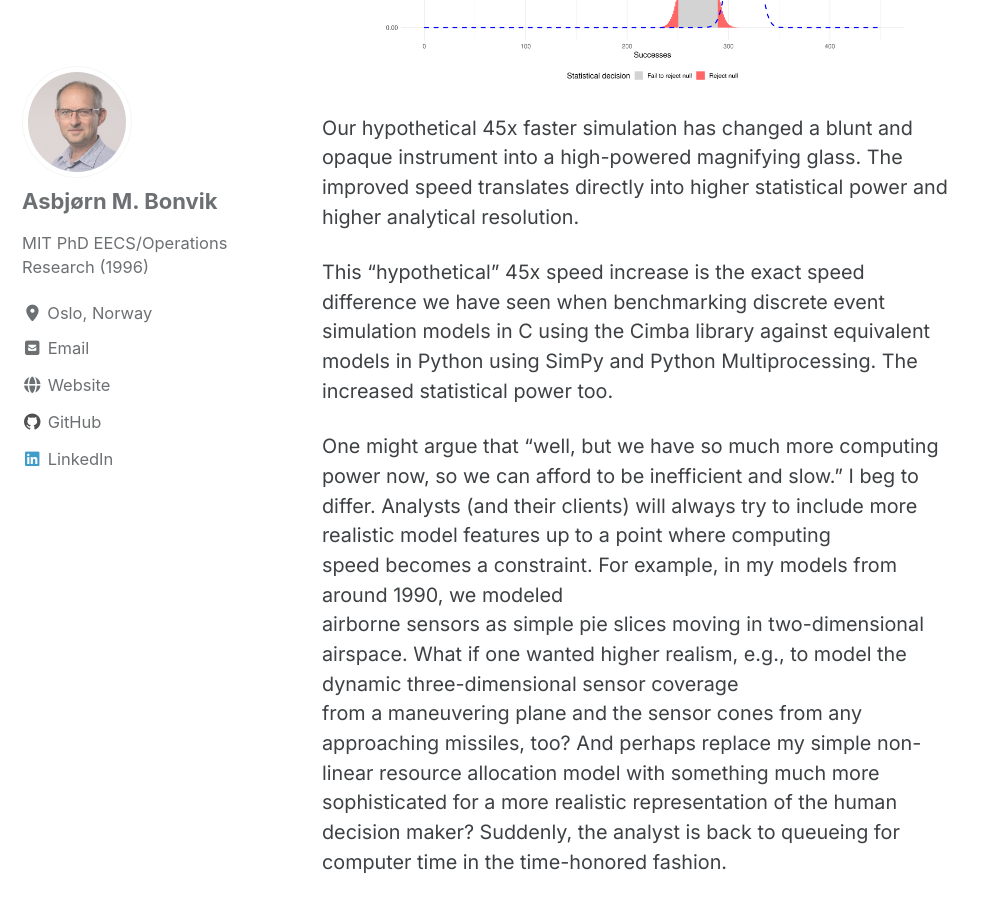
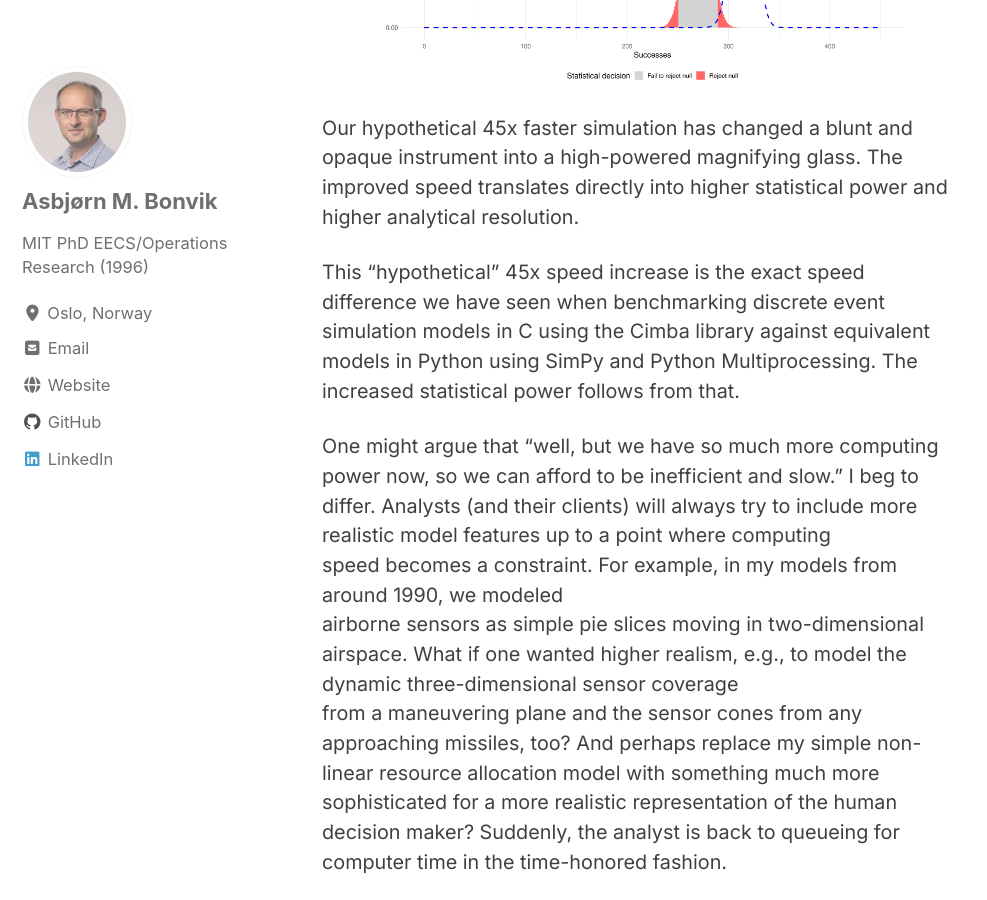
Before and after one commit to ambonvik/ambonvik.github.io, a Jekyll site: the page built from _posts/2026-02-25-speed-is-power.markdown, in a window 1280 px wide and 900 px high, scrolled down 5795 px. Shown: the whole window, without its empty margins (0-987 px from the left). Built offline with Jekyll 4.4.1, drawn with Linux system fonts in a browser that asks for light colours; cached includes are drawn as plain includes; comment, search, counter and statistics services are not loaded.

Commit message:
Minor edits

```diff
--- a/_posts/2026-02-25-speed-is-power.markdown
+++ b/_posts/2026-02-25-speed-is-power.markdown
@@ -127,7 +127,7 @@ statistical power and higher analytical resolution.
 This "hypothetical" 45x speed increase is the exact speed difference we have seen when
 benchmarking discrete event simulation models in C using the Cimba library against
 equivalent models in Python using SimPy and Python Multiprocessing. The increased
-statistical power too.
+statistical power follows from that.
 
 One might argue that "well, but we have so much more computing power now, so we can
 afford to be inefficient and slow." I beg to differ. Analysts (and their clients) will
```
